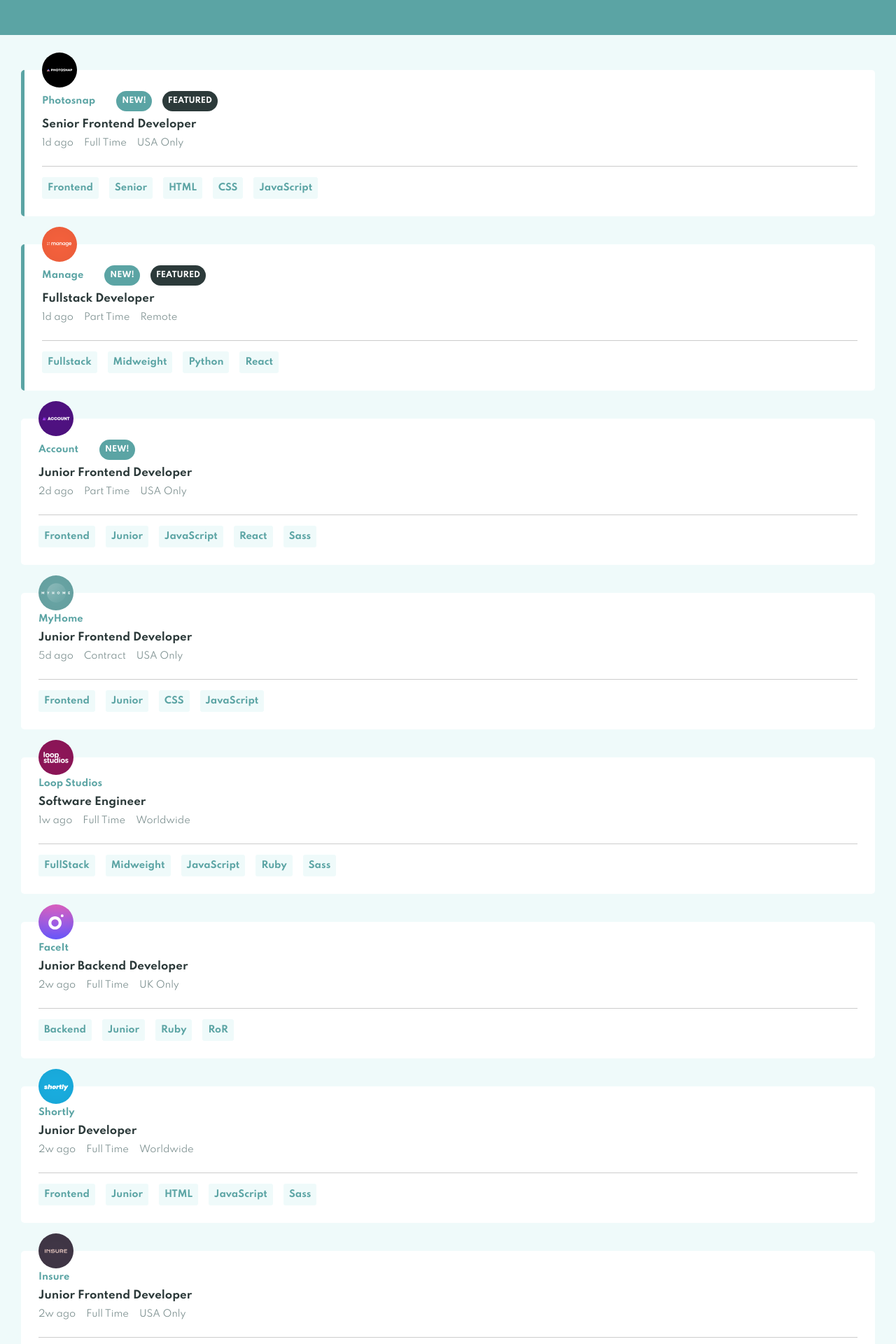
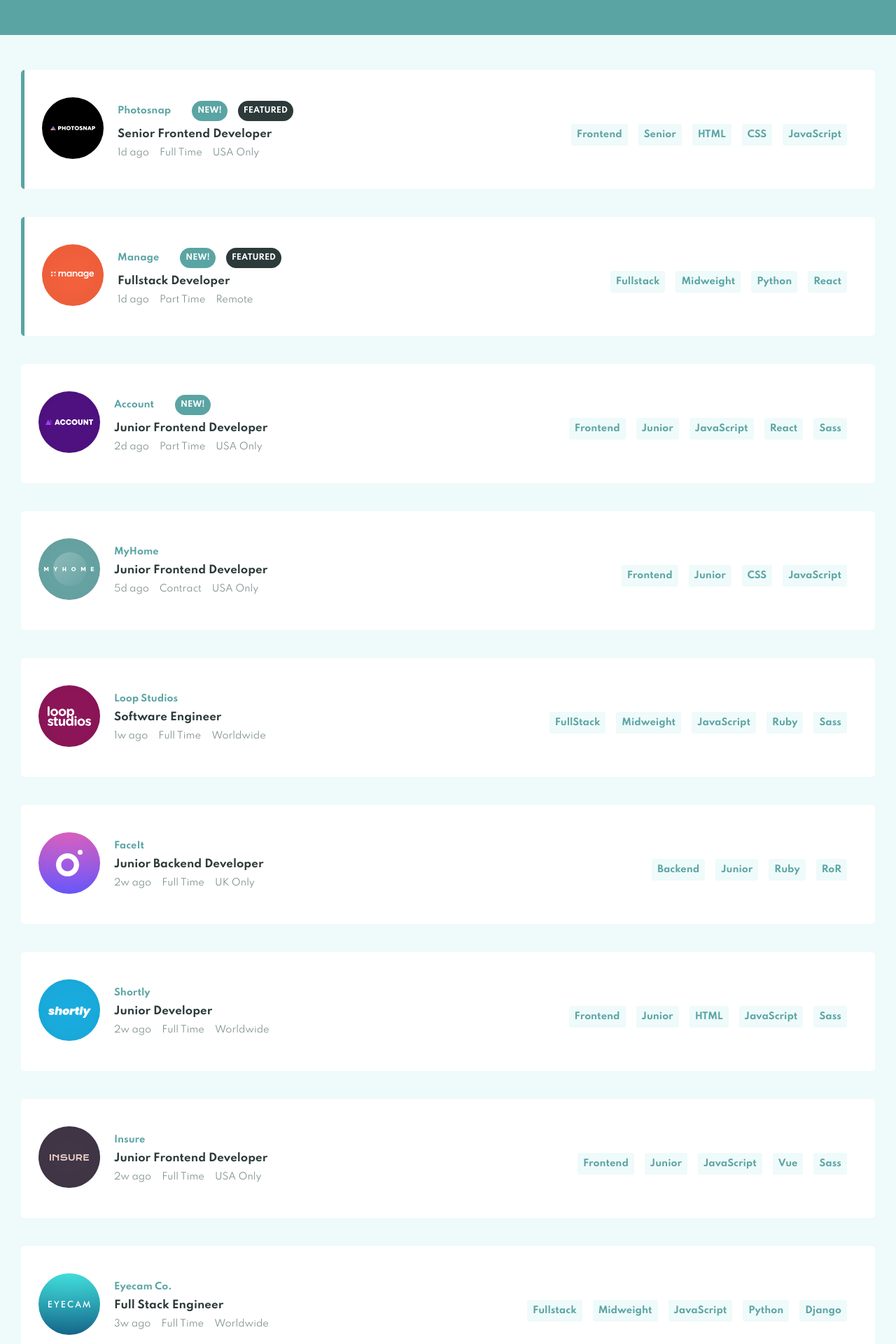
Before and after one commit to cch5ng/job_listing_fe_mentor, a React (Create React App) app: page / in a window 1280 px wide. Shown: the part 120-2040 px from the top of the page at 70% size. Built offline with nearby package versions, Linux system fonts and the light colour scheme.

Commit message:
style for desktop; break out logo as own component

```diff
--- a/src/App.scss
+++ b/src/App.scss
@@ -28,6 +28,10 @@
   flex-flow: row wrap;
   justify-content: flex-start;
   align-items: center;
+}
+
+img {
+  height: 50px;
 }
 
 
@@ -114,7 +118,38 @@
 
 }
 
-@media (min-width: 1440px) {
+@media (min-width: 1100px) {
+
+  .card-container {
+    display: flex;
+    flex-flow: row nowrap;
+    justify-content: flex-start;
+    align-items: center;
+  }
+
+  .logo {
+    position: static;
+  }
+
+  img {
+    height: 88px;
+    margin-right: 20px;
+  }
+
+  .card-header-container {
+    border-bottom: none;
+    padding-bottom: 0;
+  }
+
+
+  .card-line1 {
+    margin-top: 0;
+  }
+
+  .keyword-section-container {
+    margin-left: auto;
+  }
+
 
 }
 
--- a/src/components/Card.js
+++ b/src/components/Card.js
@@ -2,6 +2,7 @@
 import '../App.scss';
 import CardHeader from './CardHeader';
 import KeywordSection from './KeywordSection';
+import Logo from './Logo';
 
 function Card(props) {
   const {company, logo, isNew, featured, position, role, level, postedAt, contract,
@@ -11,6 +12,7 @@
 
   return (
     <div className={containerClass}>
+      <Logo id={id} />
       <CardHeader company={company} logo={logo} isNew={isNew} featured={featured}
         position={position} postedAt={postedAt} contract={contract}
         location={location} id={id} />
--- a/src/components/CardHeader.js
+++ b/src/components/CardHeader.js
@@ -17,44 +17,8 @@
   const {company, logo, isNew, featured, position, postedAt, contract,
     location, id} = props
 
-  const renderLogo = () => {
-    if (id === 1) {
-      return (<img src={logo1} style={{height: '50px'}} />)
-    }
-    if (id === 2) {
-      return (<img src={logo2} style={{height: '50px'}} />)
-    }
-    if (id === 3) {
-      return (<img src={logo3} style={{height: '50px'}} />)
-    }
-    if (id === 4) {
-      return (<img src={logo4} style={{height: '50px'}} />)
-    }
-    if (id === 5) {
-      return (<img src={logo5} style={{height: '50px'}} />)
-    }
-    if (id === 6) {
-      return (<img src={logo6} style={{height: '50px'}} />)
-    }
-    if (id === 7) {
-      return (<img src={logo7} style={{height: '50px'}} />)
-    }
-    if (id === 8) {
-      return (<img src={logo8} style={{height: '50px'}} />)
-    }
-    if (id === 9) {
-      return (<img src={logo9} style={{height: '50px'}} />)
-    }
-    if (id === 10) {
-      return (<img src={logo10} style={{height: '50px'}} />)
-    }
-  }
-
   return (
     <div className="card-header-container">
-      <div className="logo">
-        {renderLogo()}
-      </div>
       <div className="row card-line1">
         <div className="h2">{company}</div>
         {isNew === true && (
--- /dev/null
+++ b/src/components/Logo.js
@@ -0,0 +1,57 @@
+import React from 'react';
+import '../App.scss';
+import logo1 from '../images/photosnap.svg';
+import logo2 from '../images/manage.svg';
+import logo3 from '../images/account.svg';
+import logo4 from '../images/myhome.svg';
+import logo5 from '../images/loop-studios.svg';
+import logo6 from '../images/faceit.svg';
+import logo7 from '../images/shortly.svg';
+import logo8 from '../images/insure.svg';
+import logo9 from '../images/eyecam-co.svg';
+import logo10 from '../images/the-air-filter-company.svg';
+
+function Logo(props) {
+  const {id} = props
+
+  const renderLogo = () => {
+    if (id === 1) {
+      return (<img src={logo1} />)
+    }
+    if (id === 2) {
+      return (<img src={logo2} />)
+    }
+    if (id === 3) {
+      return (<img src={logo3} />)
+    }
+    if (id === 4) {
+      return (<img src={logo4} />)
+    }
+    if (id === 5) {
+      return (<img src={logo5} />)
+    }
+    if (id === 6) {
+      return (<img src={logo6} />)
+    }
+    if (id === 7) {
+      return (<img src={logo7} />)
+    }
+    if (id === 8) {
+      return (<img src={logo8} />)
+    }
+    if (id === 9) {
+      return (<img src={logo9} />)
+    }
+    if (id === 10) {
+      return (<img src={logo10} />)
+    }
+  }
+
+  return (
+    <div className="logo">
+      {renderLogo()}
+    </div>
+  );
+}
+
+export default Logo;
```
